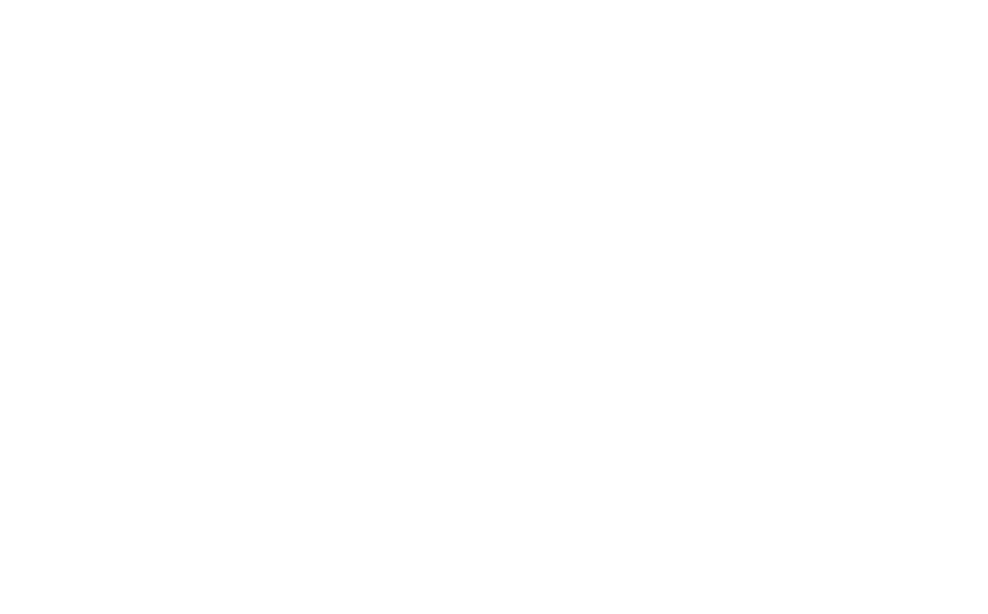
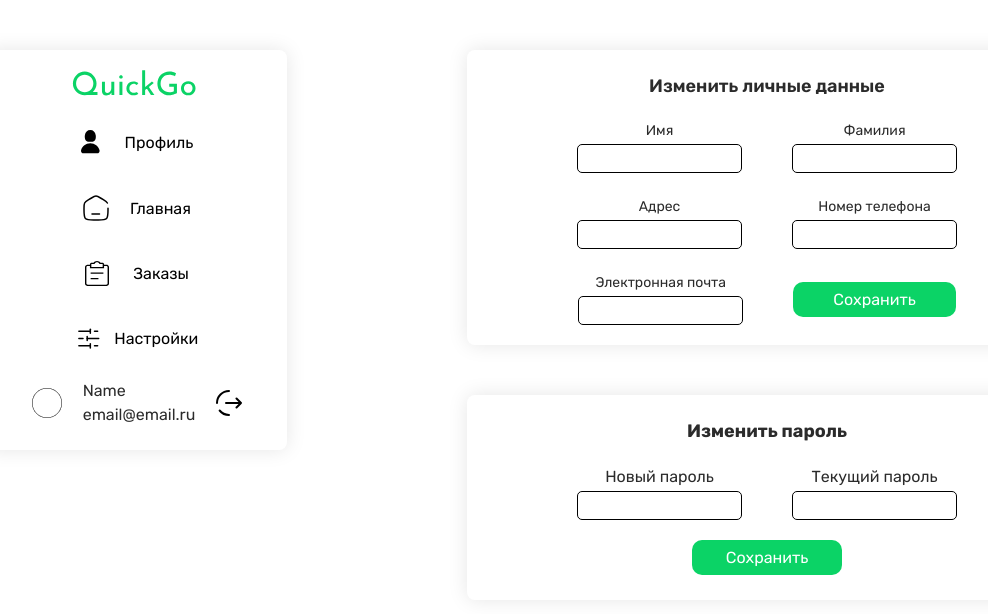
Before and after one commit to sayk-77/cargo_client_ract_ts, a React (Vite) app: page /setting in a window 1280 px wide. Before the commit this address had no page. Shown: the top 614 px of the page, without its empty margins (113-1101 px from the left). Built offline with nearby package versions, Linux system fonts and the light colour scheme.

Commit message:
add setting page

```diff
--- a/src/Components/header/burger.css
+++ b/src/Components/header/burger.css
@@ -91,7 +91,7 @@
     padding: 20px 0;
     width: 170px;
     height: 400px;
-    display: flex;
+    text-align: center;
     flex-direction: column;
     align-items: center;
 }
--- /dev/null
+++ b/src/Components/setting/changePassword.module.css
@@ -0,0 +1,51 @@
+.changePassword {
+    border-radius: 8px;
+    max-width: 600px;
+    margin: 50px 100px 0 0;
+    height: auto;
+    padding: 25px;
+    align-items: center;
+    box-shadow: 0 0 20px 0 rgba(0, 0, 0, 0.1);
+    text-align: center;
+}
+
+.changePassword > h3 {
+    font-size: 18px;
+    padding-bottom: 25px;
+}
+
+.changePassword > button {
+    margin-top: 20px;
+    border-radius: 10px;
+    width: 150px;
+    height: 35px;
+    background: #0bd366;
+    color: #fff;
+    border: none;
+}
+
+.password_edit_container {
+    display: flex;
+    flex-wrap: wrap;
+    gap: 50px;
+    justify-content: center;
+}
+
+.password_edit > input{
+    margin-top: 5px;
+    border: 0.50px solid #000;
+    border-radius: 5px;
+    display: flex;
+    width: 165px;
+    height: 29px;
+}
+
+@media screen and (max-width: 1000px) {
+    .changePassword {
+        margin: 0 auto;
+    }
+
+    .password_edit_container {
+        gap: 20px;
+    }
+}
--- /dev/null
+++ b/src/Components/setting/changePassword.tsx
@@ -0,0 +1,22 @@
+import React from 'react'
+// @ts-ignore
+import styles from './changePassword.module.css'
+
+export const ChangePassword:React.FC = () => {
+  return (
+    <section className={styles.changePassword}>
+        <h3>Изменить пароль</h3>
+        <div className={styles.password_edit_container}>
+            <div className={styles.password_edit}>
+                <p>Новый пароль</p>
+                <input type="password" />
+            </div>
+            <div className={styles.password_edit}>
+                <p>Текущий пароль</p>
+                <input type="password" />
+            </div>
+        </div>
+        <button>Сохранить</button>
+    </section>
+  )
+}
--- /dev/null
+++ b/src/Components/setting/personalData.module.css
@@ -0,0 +1,59 @@
+.personal_data {
+    border-radius: 8px;
+    max-width: 600px;
+    margin: 50px 100px 0 0;
+    height: auto;
+    padding-bottom: 20px;
+    align-items: center;
+    box-shadow: 0 0 20px 0 rgba(0, 0, 0, 0.1);
+    text-align: center;
+}
+
+.personal_data > h2 {
+    font-size: 18px;
+    font-weight: 600;
+    padding: 25px 0;
+}
+
+.data_edit > input {
+    border: 0.50px solid #000;
+    border-radius: 5px;
+    max-width: 165px;
+    height: 29px;
+}
+
+.data_edit > button {
+    display: flex;
+    border-radius: 10px;
+    height: 35px;
+    border: none;
+    justify-content: center;
+    align-items: center;
+    background: #0bd366;
+    padding: 8px 40px;
+    color: #fff;
+}
+
+.data_edit > p {
+    padding-bottom: 5px;
+    font-size: 14px;
+}
+
+.data_edit_container {
+    display: flex;
+    align-items: center;
+    justify-content: center;
+    flex-wrap: wrap;
+    margin: 0 20px;
+    gap: 25px 50px;
+}
+
+@media screen and (max-width: 1000px) {
+    .data_edit {
+        max-width: 700px;
+    }
+
+    .personal_data {
+        margin: 20px auto;
+    }
+}
--- /dev/null
+++ b/src/Components/setting/personalData.tsx
@@ -0,0 +1,36 @@
+import React from 'react'
+// @ts-ignore
+import styles from './personalData.module.css'
+
+export const PersonalData:React.FC = () => {
+  return (
+    <section className={styles.personal_data}>
+        <h2>Изменить личные данные</h2>
+        <div className={styles.data_edit_container}>
+            <div className={styles.data_edit}>
+                <p>Имя</p>
+                <input type="text" />
+            </div>
+            <div className={styles.data_edit}>
+                <p>Фамилия</p>
+                <input type="text" />
+            </div>
+            <div className={styles.data_edit}>
+                <p>Адрес</p>
+                <input type="text" />
+            </div>
+            <div className={styles.data_edit}>
+                <p>Номер телефона</p>
+                <input type="text" />
+            </div>
+            <div className={styles.data_edit}>
+                <p>Электронная почта</p>
+                <input type="text" />
+            </div>
+            <div className={styles.data_edit}>
+                <button>Сохранить</button>
+            </div>
+        </div>
+    </section>
+  )
+}
--- /dev/null
+++ b/src/Components/setting/setting.module.css
@@ -0,0 +1,14 @@
+.setting {
+    display: flex;
+    justify-content: space-between;
+    gap: 20px;
+}
+
+@media screen and (max-width: 1000px) {
+    .setting {
+        display: flex;
+        justify-content: center;
+        margin: 0 auto;
+        gap: 0;
+    }
+}
--- /dev/null
+++ b/src/Components/setting/setting.tsx
@@ -0,0 +1,18 @@
+import React from 'react'
+// @ts-ignore
+import styles from './setting.module.css'
+import { ProfileDashBoard } from '../profile/profileDashBoard'
+import { PersonalData } from './personalData'
+import { ChangePassword } from './changePassword'
+
+export const Setting:React.FC = () => {
+  return (
+    <section className={styles.setting}>
+        <ProfileDashBoard />
+        <div className={styles.user_data}>
+            <PersonalData />
+            <ChangePassword />
+        </div>
+    </section>
+  )
+}
--- a/src/router.tsx
+++ b/src/router.tsx
@@ -7,6 +7,7 @@ import { Authorization } from './Components/authorization/authorization';
 import { Registration } from './Components/registration/registration';
 import { About } from './Components/about/about';
 import { Profile } from './Components/profile/profile';
+import { Setting } from './Components/setting/setting';
 
 export const Router:React.FC = () => {
   return (
@@ -20,6 +21,7 @@ export const Router:React.FC = () => {
         <Route path='/authorization' element={<Authorization />} />
         <Route path='/registration' element={<Registration />} />
         <Route path='/profile' element={<Profile />} />
+        <Route path='/setting' element={<Setting />} />
       </Routes>
     </BrowserRouter>
   )
```
